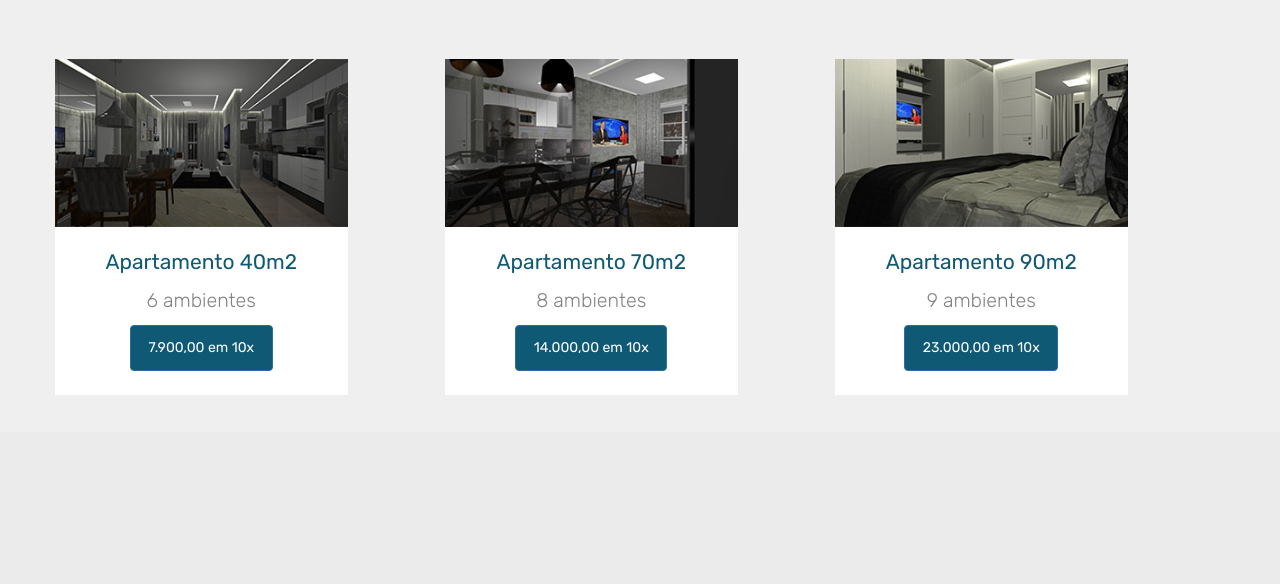
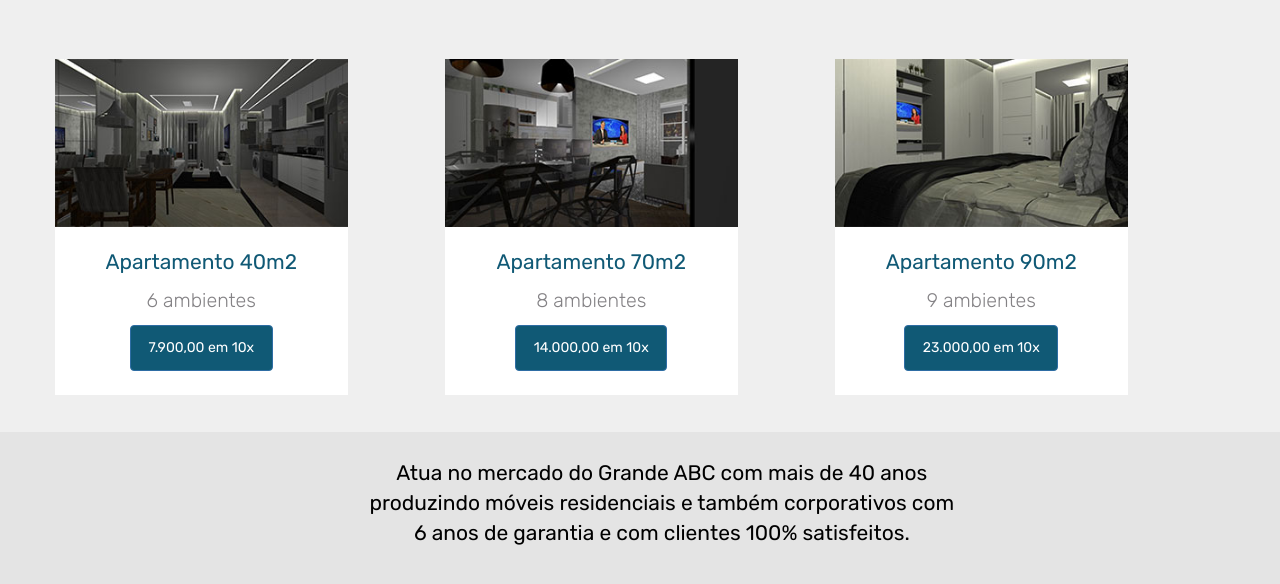
Before and after one commit to fagner-vieira/amani, a PHP site: page / in a window 1280 px wide. Shown: the part 888-1472 px from the top of the page. Before the commit the page ends 1283 px from the top, so only its background shows below. Run offline with PHP 8.4, Linux system fonts and the light colour scheme.

Commit message:
AM 05 - Section Three

```diff
--- a/css/css.css
+++ b/css/css.css
@@ -152,3 +152,18 @@ h1{
 }
 
 /* /Section 02 */
+
+/* Section 03 */
+
+.BgColorFour{
+    background-color: #e4e4e4;
+    padding: 2% 6% 2% 6%;
+}
+
+.txtThree{
+    font-size: 1.5em;
+    text-align: center;
+    color: #000000;
+}
+
+/* /Section 03 */
--- a/index.php
+++ b/index.php
@@ -141,7 +141,15 @@
 		</section>
 
 
-
+		<section class="container-fluid BgColorFour">
+			<div class="container">
+				<div class="row">
+					<div class="col-lg-12">
+						<p class="txtThree">Atua no mercado do Grande ABC com mais de 40 anos<br/>produzindo móveis residenciais e também corporativos com<br/>6 anos de garantia e com clientes 100% satisfeitos. </p>
+					</div>
+				</div>
+			</div>
+		</section>
 
 
 	<!-- jQuery (necessary for Bootstrap's JavaScript plugins) -->
```
